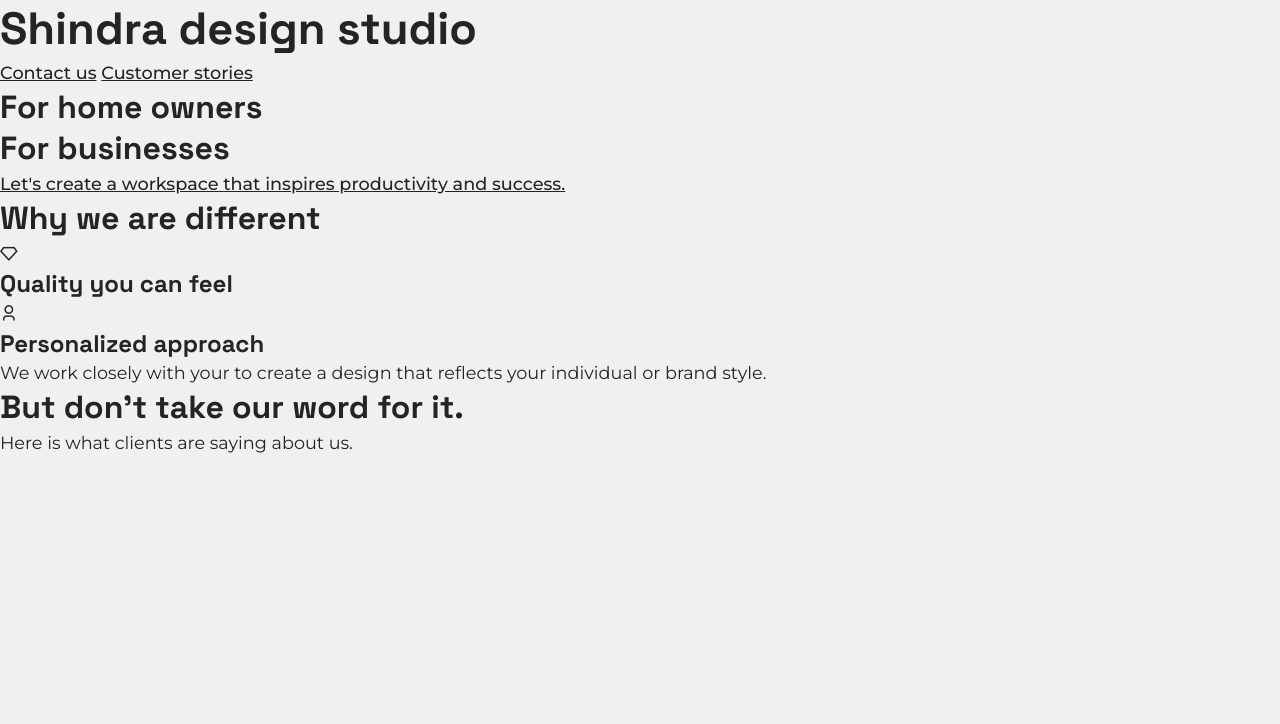
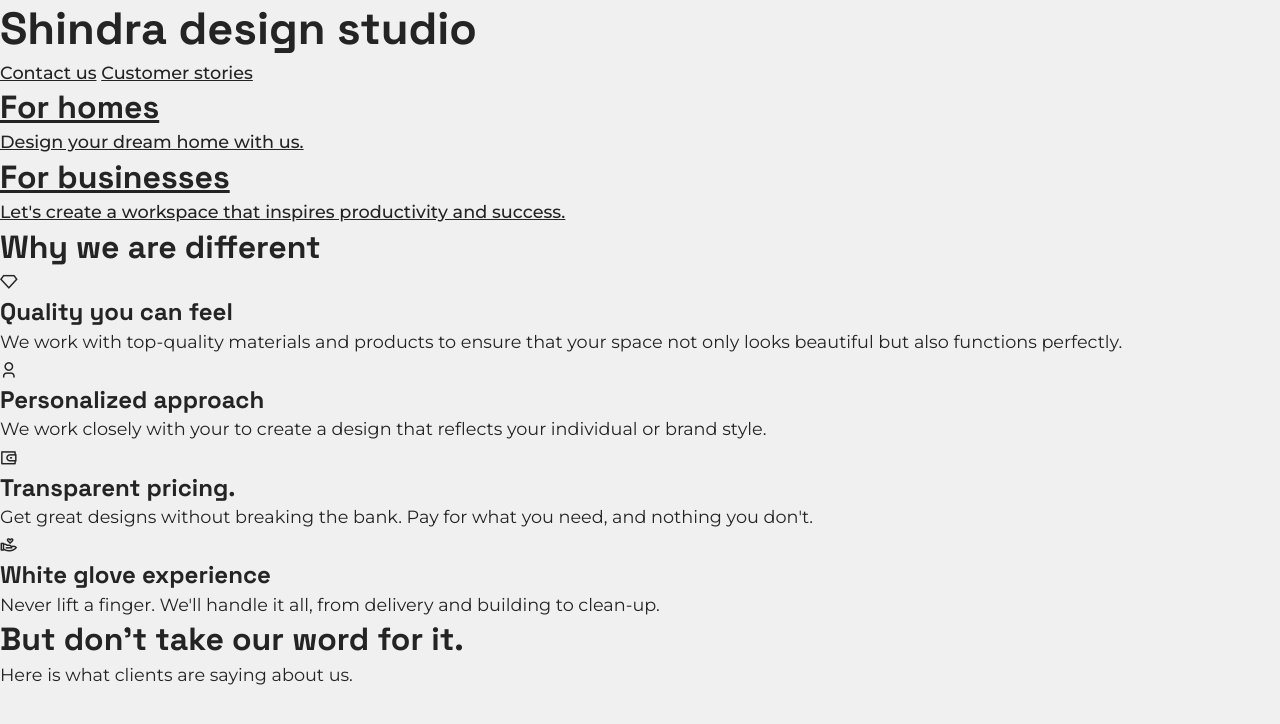
Before and after one commit to shindradavid/shindrainteriors, a SvelteKit app: page / in a window 1280 px wide. Shown: the top 724 px of the page. Built offline with nearby package versions, Linux system fonts and the light colour scheme; no server answers.

Commit message:
Add /for-homes and /for-businesses routes

```diff
--- a/src/routes/(public)/+page.svelte
+++ b/src/routes/(public)/+page.svelte
@@ -5,14 +5,19 @@
 <a href="/contact-us">Contact us</a>
 <a href="/customer-stories">Customer stories</a>
 
+<a href="/for-homes">
   <article>
-  <h2>For home owners</h2>
+    <h2>For homes</h2>
+    <p>Design your dream home with us.</p>
   </article>
+</a>
 
+<a href="/for-businesses">
   <article>
     <h2>For businesses</h2>
     <a href="/">Let's create a workspace that inspires productivity and success.</a>
   </article>
+</a>
 
 <section>
   <h2>Why we are different</h2>
@@ -22,6 +27,10 @@
       <i class="ri-vip-diamond-line" />
     </span>
     <h3>Quality you can feel</h3>
+    <p>
+      We work with top-quality materials and products to ensure that your space not only looks
+      beautiful but also functions perfectly.
+    </p>
   </article>
 
   <article>
@@ -33,6 +42,24 @@
       We work closely with your to create a design that reflects your individual or brand style.
     </p>
   </article>
+
+  <article>
+    <span>
+      <i class="ri-wallet-3-line" />
+    </span>
+    <h3>Transparent pricing.</h3>
+    <p>
+      Get great designs without breaking the bank. Pay for what you need, and nothing you don't.
+    </p>
+  </article>
+
+  <article>
+    <span>
+      <i class="ri-hand-heart-line" />
+    </span>
+    <h3>White glove experience</h3>
+    <p>Never lift a finger. We'll handle it all, from delivery and building to clean-up.</p>
+  </article>
 </section>
 
 <section>
--- /dev/null
+++ b/src/routes/(public)/for-businesses/+page.svelte
@@ -0,0 +1,3 @@
+<main>
+  <h1>For businesses</h1>
+</main>
--- /dev/null
+++ b/src/routes/(public)/for-homes/+page.svelte
@@ -0,0 +1,3 @@
+<main>
+  <h1>For homes</h1>
+</main>
```
Also changed, not shown: src/routes/(public)/shop/+page.svelte (added). Lines whose indentation alone changed are shown as unchanged.
